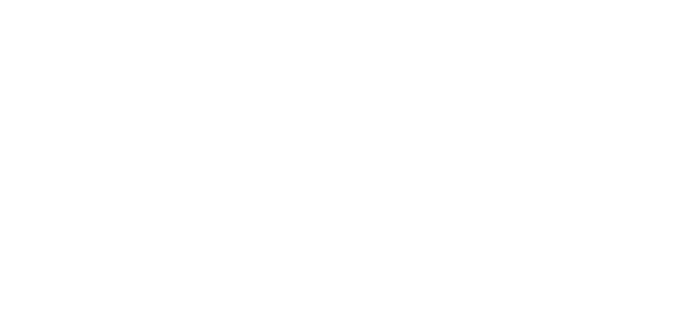
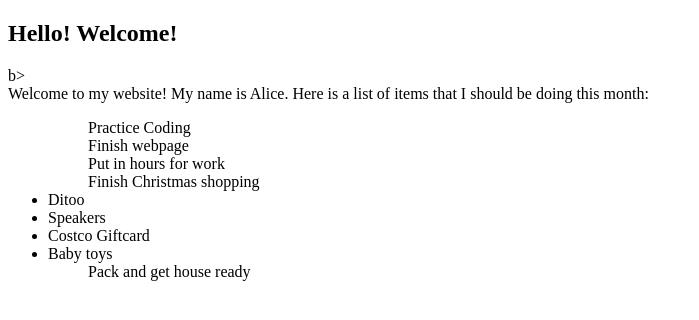
Before and after one commit to bunnylush/Web-Development, a plain HTML site: page index.html in a window 1280 px wide. Shown: the whole page, without its empty margins (0-699 px from the left). Drawn offline with Linux system fonts and the light colour scheme.

Commit message:
Update index.html

```diff
--- a/index.html
+++ b/index.html
@@ -2,9 +2,20 @@
 <html lang="en" dir="ltr">
   <head>
     <meta charset="utf-8">
-    <title>ALice's site, hi</title>
+    <title>Alice's Website</title>
   </head>
   <body>
-
+<h2><b></b>Hello! Welcome!</h2></>b><BR>
+  Welcome to my website! My name is Alice. Here is a list of items that I should be doing this month:<BR>
+    <ul> <ol>Practice Coding</ol>
+    <ol>Finish webpage</ol>
+  <ol>Put in hours for work</ol>
+<ol> Finish Christmas shopping</ol>
+    <li>Ditoo </li>
+    <li>Speakers</li>
+    <li>Costco Giftcard</li>
+    <li>Baby toys</li>
+<ol>Pack and get house ready</ol></ul>
+  </BR>
   </body>
 </html>
```
